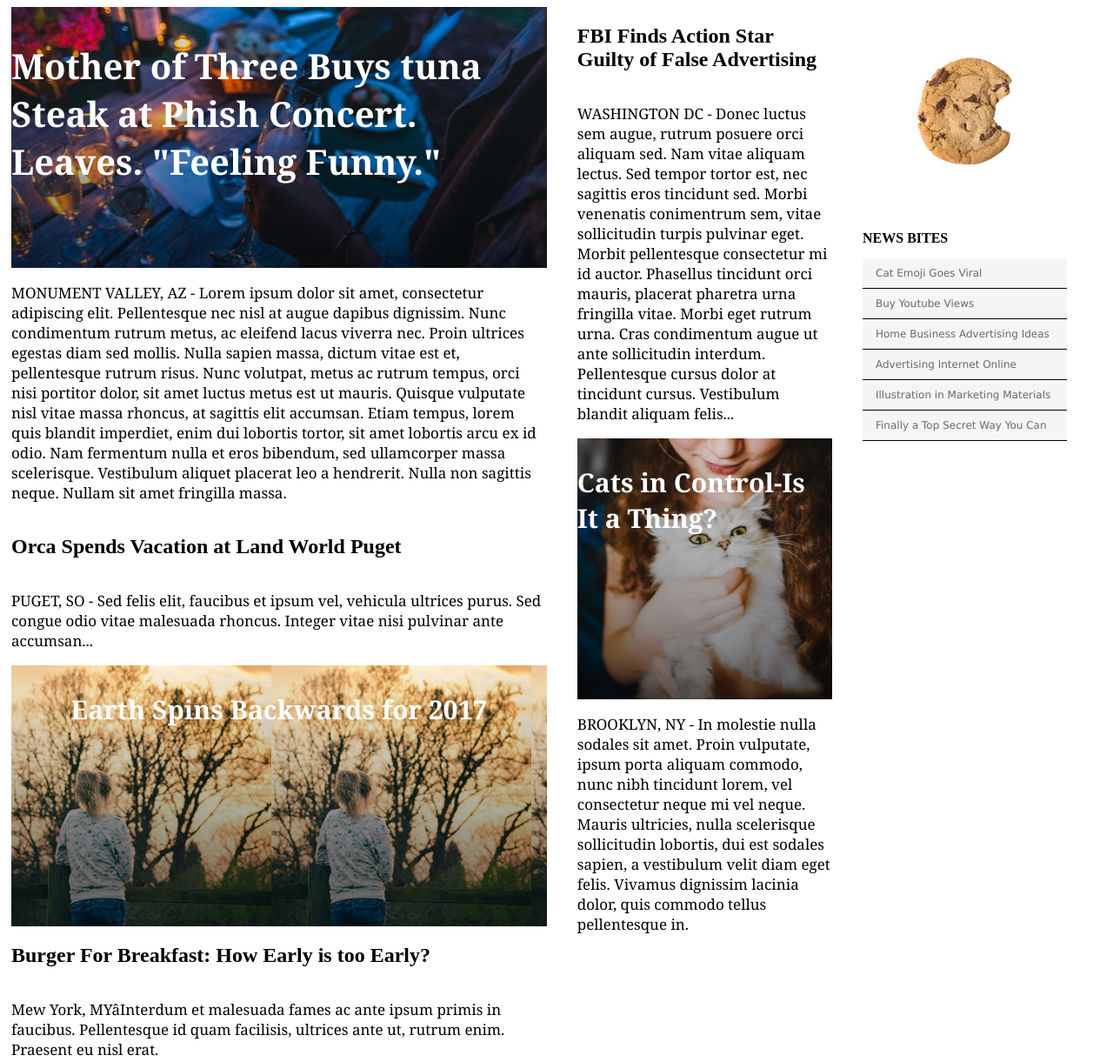
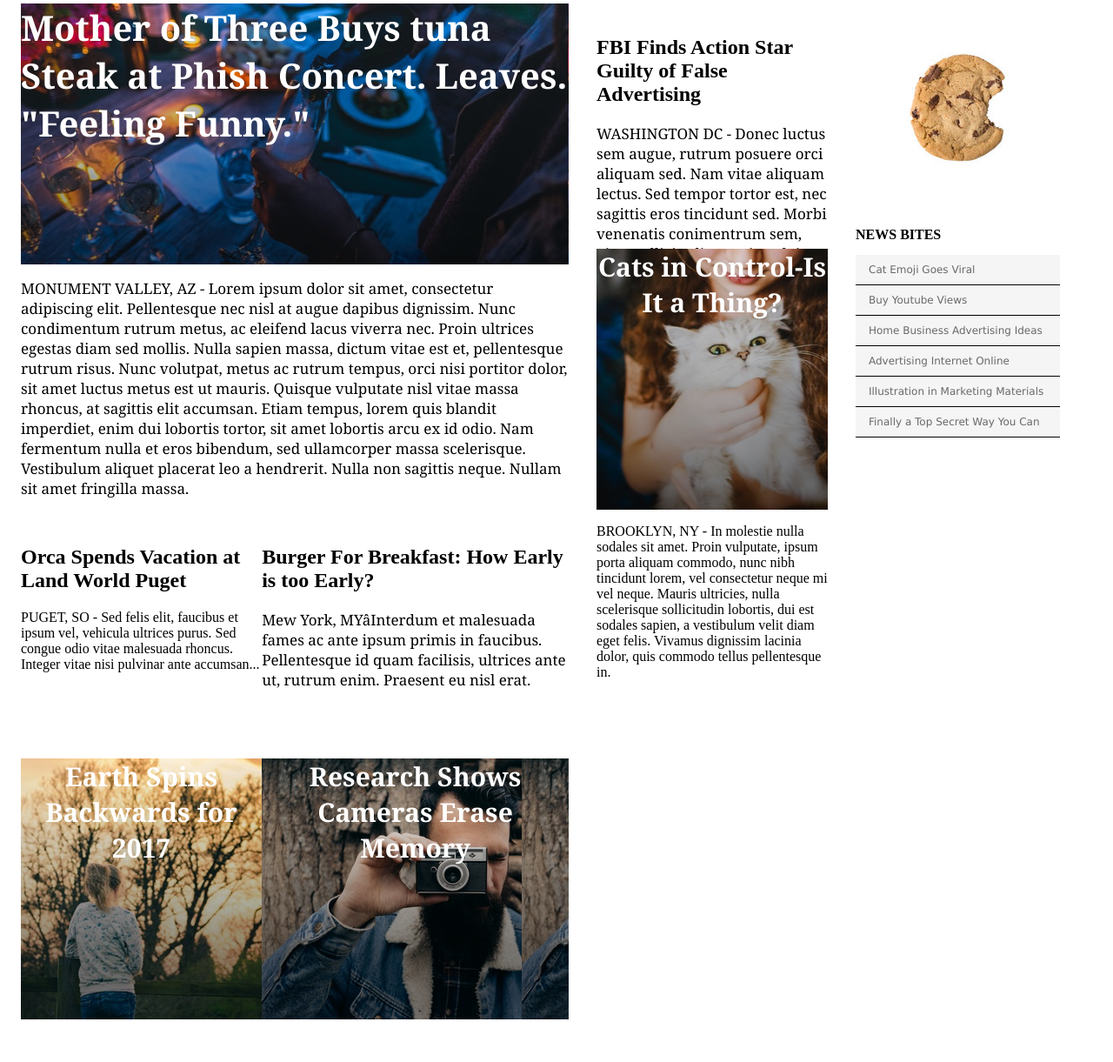
Before and after one commit to RebeccaThom/mytimes, a plain HTML site: page index.html in a window 1280 px wide. Shown: the part 120-1341 px from the top of the page at 87% size. Drawn offline with Linux system fonts and the light colour scheme.

Commit message:
So close.

```diff
--- a/index.html
+++ b/index.html
@@ -21,50 +21,65 @@
       </nav>
     </header>
 
+    <div class="main container">
+
        <!---Column 1--->
 
-    <div class="main container">
       <div class="column large">
-        <div class="image one">
-          <p class="first">Mother of Three Buys tuna Steak at Phish Concert. Leaves. "Feeling Funny."</p>
+        <div class="lead story">
+          <div class="image">
+            <span>Mother of Three Buys tuna Steak at Phish Concert. Leaves. "Feeling Funny."</span>
+          </div>
+          <p class="narrative">MONUMENT VALLEY, AZ - Lorem ipsum dolor sit amet, consectetur
+            adipiscing elit. Pellentesque nec nisl at augue dapibus dignissim. Nunc condimentum rutrum metus,
+            ac eleifend lacus viverra nec. Proin ultrices egestas diam sed mollis. Nulla sapien massa, dictum vitae est et, pellentesque rutrum risus. Nunc volutpat, metus ac rutrum tempus, orci nisi portitor dolor, sit amet luctus metus est ut mauris. Quisque vulputate nisl vitae massa rhoncus, at sagittis elit accumsan. Etiam tempus, lorem quis blandit imperdiet, enim dui lobortis tortor, sit amet lobortis arcu ex id odio. Nam fermentum nulla et eros bibendum, sed ullamcorper massa scelerisque. Vestibulum aliquet placerat leo a hendrerit. Nulla non sagittis neque. Nullam sit amet fringilla massa.</p>
+        </div>
+        <div class="stories">
+          <div class="story">
+            <div class="text-content">
+              <h2>Orca Spends Vacation at Land World Puget</h2>
+              <p>PUGET, SO - Sed felis elit, faucibus et ipsum vel, vehicula ultrices purus.
+                Sed congue odio vitae malesuada rhoncus. Integer vitae nisi pulvinar ante accumsan...</p>
+            </div>
+            <div class="fall-cancelled image">
+              <span>Earth Spins Backwards for 2017</span>
+            </div>
           </div>
           <div class="story">
-          <p>MONUMENT VALLEY, AZ - Lorem ipsum dolor sit amet, consectetur adipiscing elit. Pellentesque nec nisl at augue dapibus dignissim. Nunc condimentum rutrum metus, ac eleifend lacus viverra nec. Proin ultrices egestas diam sed mollis. Nulla sapien massa, dictum vitae est et, pellentesque rutrum risus. Nunc volutpat, metus ac rutrum tempus, orci nisi portitor dolor, sit amet luctus metus est ut mauris. Quisque vulputate nisl vitae massa rhoncus, at sagittis elit accumsan. Etiam tempus, lorem quis blandit imperdiet, enim dui lobortis tortor, sit amet lobortis arcu ex id odio. Nam fermentum nulla et eros bibendum, sed ullamcorper massa scelerisque. Vestibulum aliquet placerat leo a hendrerit. Nulla non sagittis neque. Nullam sit amet fringilla massa.</p>
+            <div class="text-content">
+              <h2>Burger For Breakfast: How Early is too Early?</h2>
+              <p class="narrative">Mew York, MY&acirc;Interdum et malesuada fames ac ante
+                ipsum primis in faucibus. Pellentesque id quam facilisis, ultrices ante ut,
+                rutrum enim. Praesent eu nisl erat.</p>
             </div>
-        <div class="heading">
-          <h2>Orca Spends Vacation at Land World Puget</h2>
+            <div class="pop-culture image">
+              <span>Research Shows Cameras Erase Memory</span>
             </div>
-        <div class="story">
-          <p>PUGET, SO - Sed felis elit, faucibus et ipsum vel, vehicula ultrices purus. Sed congue odio vitae malesuada rhoncus. Integer vitae nisi pulvinar ante accumsan...</p>
           </div>
-        <div class="image two">
-          <p class="second">Earth Spins Backwards for 2017</p>
-        </div>
-        <div class="heading">
-          <h2>Burger For Breakfast: How Early is too Early?</h2>
-        </div>
-        <div class="story">
-          <p class>Mew York, MY&acirc;Interdum et malesuada fames ac ante ipsum primis in faucibus. Pellentesque id quam facilisis, ultrices ante ut, rutrum enim. Praesent eu nisl erat.</p>
-        </div>
-        <div class="image three">
-          <p class="third">Research Shows Cameras Erase Memory</p>
         </div>
       </div>
 
        <!---Column 2--->
 
       <div class="column medium">
-        <div class="heading">
+        <div class="stories">
+          <div class="story">
+            <div class="text-content">
               <h2>FBI Finds Action Star Guilty of False Advertising</h2>
+              <p class="narrative">WASHINGTON DC - Donec luctus sem augue, rutrum posuere orci aliquam sed. Nam vitae aliquam lectus.
+                Sed tempor tortor est, nec sagittis eros tincidunt sed. Morbi venenatis conimentrum sem,
+                vitae sollicitudin turpis pulvinar eget. Morbit pellentesque consectetur mi id auctor.
+                Phasellus tincidunt orci mauris, placerat pharetra urna fringilla vitae. Morbi eget rutrum urna.
+                Cras condimentum augue ut ante sollicitudin interdum. Pellentesque cursus dolor at tincidunt cursus.
+                Vestibulum blandit aliquam felis...</p>
+            </div>
           </div>
           <div class="story">
-          <p>WASHINGTON DC - Donec luctus sem augue, rutrum posuere orci aliquam sed. Nam vitae aliquam lectus. Sed tempor tortor est, nec sagittis eros tincidunt sed. Morbi venenatis conimentrum sem, vitae sollicitudin turpis pulvinar eget. Morbit pellentesque consectetur mi id auctor. Phasellus tincidunt orci mauris, placerat pharetra urna fringilla vitae. Morbi eget rutrum urna. Cras condimentum augue ut ante sollicitudin interdum. Pellentesque cursus dolor at tincidunt cursus. Vestibulum blandit aliquam felis...</p>
+            <div class="cat-ceo image">
+              <span>Cats in Control-Is It a Thing?</span>
             </div>
-        <div class="image four">
-          <p class="fourth">Cats in Control-Is It a Thing?</p>
+            <p>BROOKLYN, NY - In molestie nulla sodales sit amet. Proin vulputate, ipsum porta aliquam commodo, nunc nibh tincidunt lorem, vel consectetur neque mi vel neque. Mauris ultricies, nulla scelerisque sollicitudin lobortis, dui est sodales sapien, a vestibulum velit diam eget felis. Vivamus dignissim lacinia dolor, quis commodo tellus pellentesque in.</p>
           </div>
-        <div class="story">
-          <p>BROOKLYN, NY - In molestie nulla sodales sit amet. Proin vulputate, ipsum porta aliquam commodo, nunc nibh tincidunt lorem, vel consectetur neque mi vel neque. Mauris ultricies, nulla scelerisque sollicitudin lobortis, dui est sodales sapien, a vestibulum velit diam eget felis. Vivamus dignissim lacinia dolor, quis commodo tellus pellentesque in.</p>
         </div>
       </div>
 
--- a/resources/css/style.css
+++ b/resources/css/style.css
@@ -33,94 +33,87 @@ nav span {
   display: inline-block;
   padding: 20px 10px;
 }
+h2 {
+  display: block;
+  font-weight: bold;
+}
  .main.container {
    display: flex;
+   margin: 0 auto 78px auto;
+   padding-top: 116px;
+   width: 1232px;
    justify-content: center;
-   padding-top: 80px;
-   margin-bottom: 100px;
-
- }
+}
  .column.large {
    width: 630px;
    display: flex;
    flex-direction: column;
-   margin-top: 40px;
-   margin-left: 5px;
-   margin-right: 20px;
+   margin-right: 32px;
  }
  .column.medium {
    width: 300px;
    display: flex;
    flex-direction: column;
-   margin-top: 40px;
-   margin-right: 20px;
-   margin-left: 15px;
+   margin-right: 32px;
  }
  .column.small {
    width: 240px;
    display: flex;
    flex-direction: column;
-   margin-top: 40px;
-   margin-left: 15px;
-   margin-right: 40px;
+   margin-right: 32px;
  }
- .story {
+ .column.medium .stories {
+   display: flex;
+   flex-direction: column;
+   justify-content: space-between;
+ }
+ .stories {
+   display: flex;
+   justify-content: space-between;
+   margin-top: 17px;
+ }
+ .narrative {
    font-family: Georgia;
    font-size: 17px;
    color: black;
    display: flex;
+   margin-top: 16px;
  }
- .first {
-   font-family: Georgia;
-   font-weight: bold;
+ .story {
+   display: flex;
+   flex-direction: column;
+ }
+ .text-content {
+   height: 250px;
+   flex-direction: row;
+}
+ .lead.story .image {
+   background-image: url("../images/img-story-main.png");
+   width: 630px;
+   margin-top: 0;
    font-size: 40px;
+   text-align: left;
+ }
+ .fall-cancelled.image {
+   background-image: url("../images/img-story-2.png");
+  }
+  .image {
    color: white;
-   display: flex;
- }
- .second {
    font-family: Georgia;
    font-weight: bold;
    font-size: 30px;
-   color: white;
-   display: flex;
- }
- .third {
-   font-family: Georgia;
-   font-weight: bold;
-   font-size: 30px;
-   color: white;
-   display: flex;
- }
- .fourth {
-   font-family: Georgia;
-   font-weight: bold;
-   font-size: 30px;
-   color: white;
-   display: flex;
- }
- .image.one {
-   background-image: url("../images/img-story-main.png");
-   display: flex;
-   justify-content: center;
+   margin-top: 15px;
+   text-align: center;
+   display: block;
+   flex-direction: row;
+   justify-content: normal;
    height: 300px;
  }
- .image.two {
-   background-image: url("../images/img-story-2.png");
-   display: flex;
-   justify-content: center;
-   height: 300px;
+ .pop-culture.image {
+   background-image: url("../images/img-story-3.png");
  }
- .image.three {
-   background-image: url("../images/img-story-3.png");
-   display: flex;
-   justify-content: center;
-   height: 300px;
- }
- .image.four {
+ .cat-ceo.image {
    background-image: url("../images/img-story-1.png");
-   display: flex;
-   justify-content: center;
-   height: 300px;
  }
  .news.bites {
    font-size: 16px;
```
Lines whose indentation alone changed are shown as unchanged.
